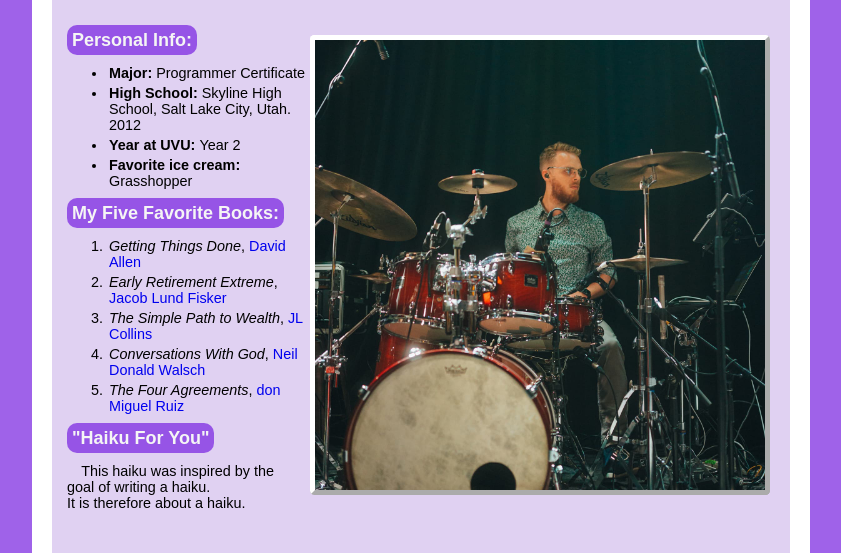
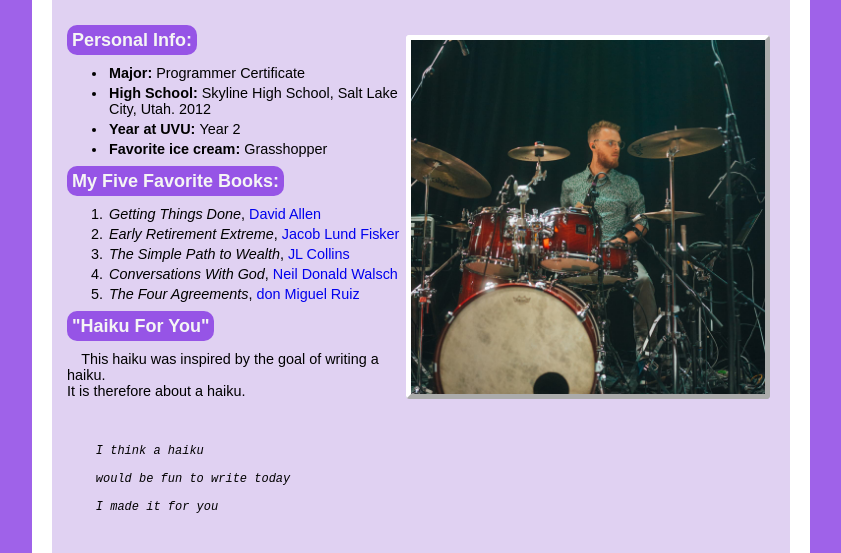
Before and after one commit to drumdudecp/AboutMe, a plain HTML site: page index.html in a window 1280 px wide. Shown: the part 183-736 px from the top of the page, without its empty margins (219-1060 px from the left). Drawn offline with Linux system fonts and the light colour scheme.

Commit message:
Update style.css

```diff
--- a/style/style.css
+++ b/style/style.css
@@ -33,7 +33,7 @@ img {
     border: 5px outset white;
     margin: 5px;
     border-radius: 1%;
-    max-width: 450px;
+    max-width: 50%;
     height: auto;
     width: auto;
     float: right;
@@ -111,6 +111,7 @@ h2 {
     margin-bottom: 33%;
     padding: 5px;
     border-radius: 10px;
+    width: auto;
 
 }
 
```
